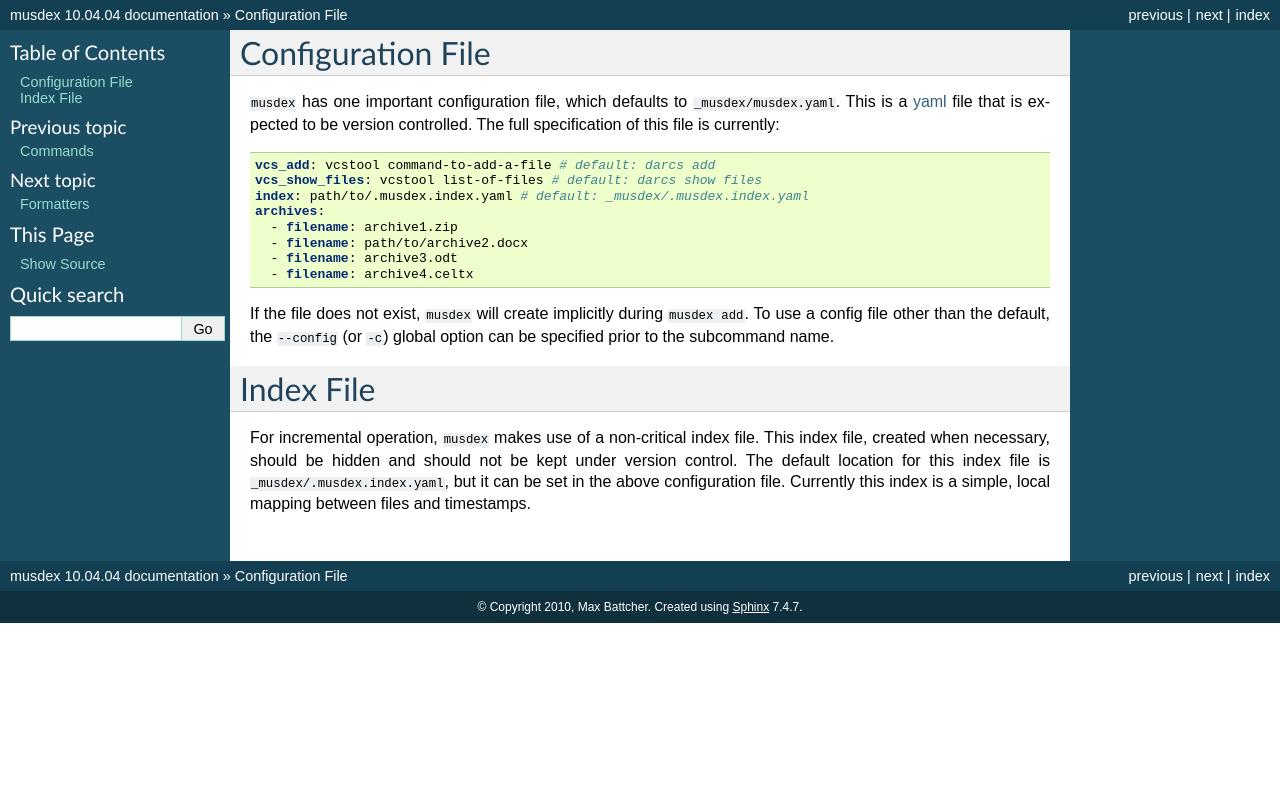
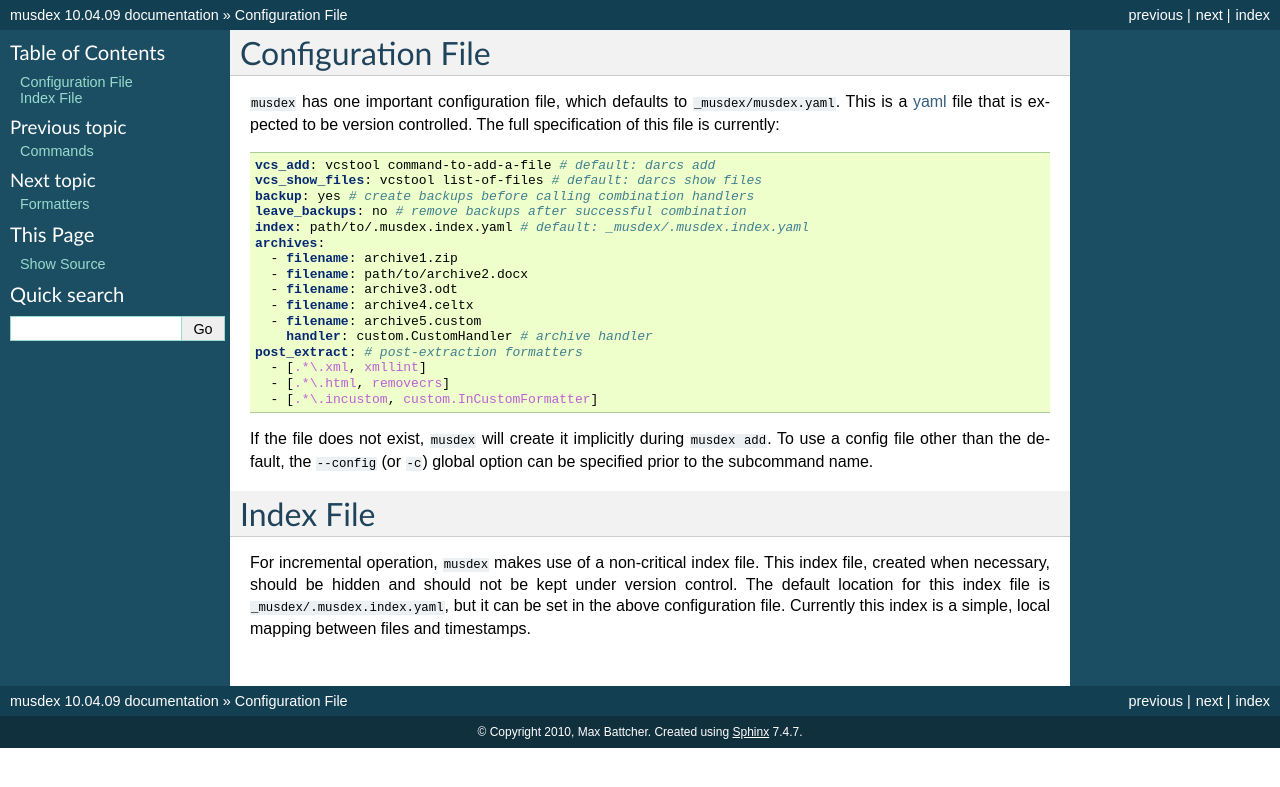
Before and after one commit to WorldMaker/musdex, a Sphinx documentation site: the page built from docs/source/config.rst, in a window 1280 px wide. Shown: the top 787 px of the page. Built offline with Sphinx 7.4.7, drawn with Linux system fonts in a browser that asks for light colours.

Commit message:
10.04.09 adds auto-backups and extra documentation

```diff
--- a/docs/source/conf.py
+++ b/docs/source/conf.py
@@ -45,9 +45,9 @@ copyright = u'2010, Max Battcher'
 # built documents.
 #
 # The short X.Y version.
-version = '10.04.04'
+version = '10.04.09'
 # The full version, including alpha/beta/rc tags.
-release = '10.04.04'
+release = '10.04.09'
 
 # The language for content autogenerated by Sphinx. Refer to documentation
 # for a list of supported languages.
--- a/docs/source/config.rst
+++ b/docs/source/config.rst
@@ -10,14 +10,22 @@ version controlled. The full specification of this file is currently:
 
    vcs_add: vcstool command-to-add-a-file # default: darcs add
    vcs_show_files: vcstool list-of-files # default: darcs show files
+   backup: yes # create backups before calling combination handlers
+   leave_backups: no # remove backups after successful combination
    index: path/to/.musdex.index.yaml # default: _musdex/.musdex.index.yaml
    archives:
      - filename: archive1.zip
      - filename: path/to/archive2.docx
      - filename: archive3.odt
      - filename: archive4.celtx
+     - filename: archive5.custom
+       handler: custom.CustomHandler # archive handler
+   post_extract: # post-extraction formatters
+     - [.*\.xml, xmllint]
+     - [.*\.html, removecrs]
+     - [.*\.incustom, custom.InCustomFormatter]
 
-If the file does not exist, ``musdex`` will create implicitly during
+If the file does not exist, ``musdex`` will create it implicitly during
 ``musdex add``. To use a config file other than the default, the
 ``--config`` (or ``-c``) global option can be specified prior to the
 subcommand name.
--- a/setup.py
+++ b/setup.py
@@ -3,7 +3,7 @@ from distutils.core import setup
 
 setup(
     name='musdex',
-    version='10.04.07',
+    version='10.04.09',
     description='musdex -- VCS-aware zip archive tool',
     author='Max Battcher',
     author_email='me@worldmaker.net',
```
Also changed, not shown: docs/source/commands.rst (+10 -0 lines), 1 other file.
